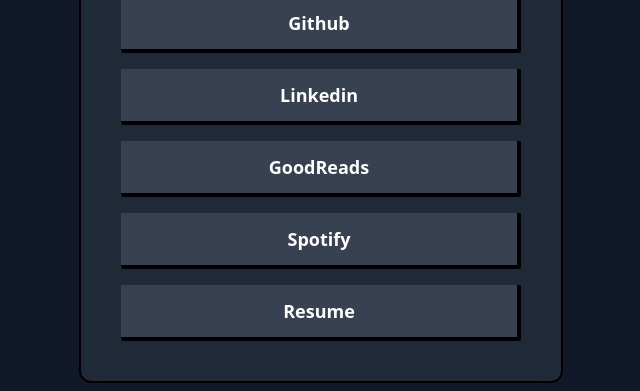
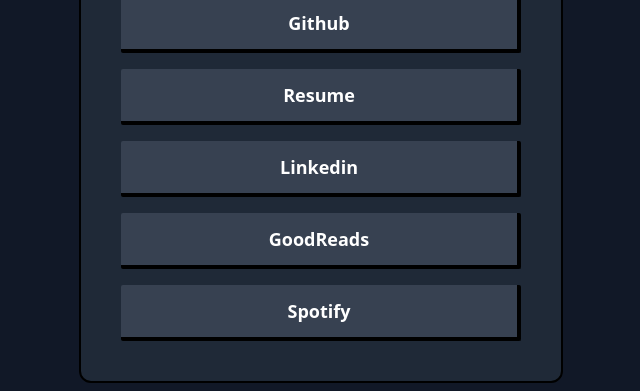
Before and after one commit to VitorGreff/link-tree, a React (Vite) app: page / in a window 1280 px wide. Shown: the part 425-816 px from the top of the page, without its empty margins (319-959 px from the left). Built offline with nearby package versions, Linux system fonts and the light colour scheme.

Commit message:
resume upload

```diff
--- a/index.html
+++ b/index.html
@@ -3,7 +3,7 @@
 
 <head>
   <meta charset="UTF-8" />
-  <link rel="icon" type="image/svg+xml" href="/public/digital.svg" />
+  <link rel="icon" type="image/svg+xml" href="digital.svg" />
   <meta name="viewport" content="width=device-width, initial-scale=1.0" />
   <title>Links</title>
 </head>
--- a/src/components/Layout.tsx
+++ b/src/components/Layout.tsx
@@ -20,10 +20,10 @@
 
       <div className="flex flex-col gap-4 w-full sm:w-auto">
         <LinkButton content="Github" url="https://github.com/VitorGreff"></LinkButton>
+        <LinkButton content="Resume" url="./curriculo.pdf"></LinkButton>
         <LinkButton content="Linkedin" url="https://www.linkedin.com/in/greff/"></LinkButton>
         <LinkButton content="GoodReads" url="https://www.goodreads.com/user/show/149662263-vitor-greff"></LinkButton>
         <LinkButton content="Spotify" url="https://open.spotify.com/user/j2mp8h8ym4vippy5a5ep96ig3"></LinkButton>
-        <LinkButton content="Resume" url="https://greftree.vercel.app/curriculo.pdf"></LinkButton>
       </div>
     </div>
   )
```
